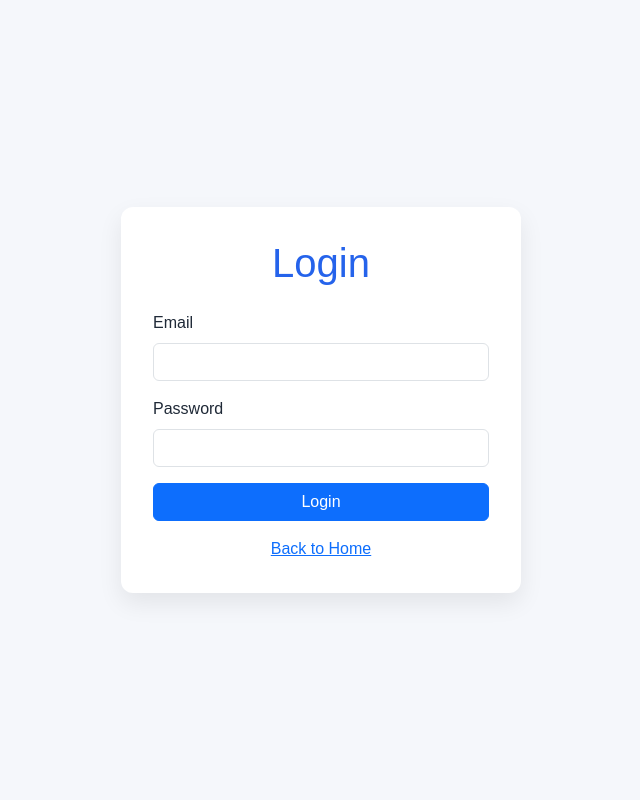
After one commit to sboakye1/StudentMentalHealthDSS, a Flask app: page /login in a window 1280 px wide. The commit adds this page. Shown: the whole page, without its empty margins (319-959 px from the left). Run offline with Flask 3, Linux system fonts and the light colour scheme.

Commit message:
VERSION 2

```diff
--- a/routes/__init__.py
+++ b/routes/__init__.py
@@ -1,6 +1,30 @@
-from flask import render_template, jsonify, request
+from flask import render_template, jsonify, request, session, redirect, url_for, abort
 from database import check_database_health, get_connection
 import uuid
+from functools import wraps
+
+
+def login_required(f):
+    @wraps(f)
+    def decorated_function(*args, **kwargs):
+        if "user_id" not in session:
+            return redirect(url_for("login"))
+        return f(*args, **kwargs)
+    return decorated_function
+
+
+def role_required(role):
+    def decorator(f):
+        @wraps(f)
+        def decorated_function(*args, **kwargs):
+            if "user_id" not in session:
+                return redirect(url_for("login"))
+            if session.get("user_role") != role:
+                expected_dashboard = f"{role}_dashboard"
+                return redirect(url_for(expected_dashboard))
+            return f(*args, **kwargs)
+        return decorated_function
+    return decorator
 
 
 def _get_or_create_dev_student():
@@ -23,11 +47,46 @@ def _get_or_create_dev_student():
 
 def register_routes(app):
 
+    @app.route("/login", methods=["GET", "POST"])
+    def login():
+        error = None
+        if request.method == "POST":
+            email = request.form.get("email")
+            password = request.form.get("password")
+            connection = get_connection()
+            cursor = connection.cursor()
+            cursor.execute(
+                "SELECT id, name, password_hash, role FROM users WHERE email = %s AND is_active = TRUE",
+                (email,)
+            )
+            user = cursor.fetchone()
+            cursor.close()
+            connection.close()
+            if user and user[2] == password:
+                session["user_id"] = user[0]
+                session["user_name"] = user[1]
+                session["user_role"] = user[3]
+                if user[3] == "student":
+                    return redirect(url_for("student_dashboard"))
+                elif user[3] == "counselor":
+                    return redirect(url_for("counselor_dashboard"))
+                elif user[3] == "admin":
+                    return redirect(url_for("admin_dashboard"))
+            else:
+                error = "Invalid email or password."
+        return render_template("login.html", error=error)
+
+    @app.route("/logout")
+    def logout():
+        session.clear()
+        return redirect(url_for("login"))
+
     @app.route("/")
     def home():
         return render_template("index.html")
 
     @app.route("/student/dashboard")
+    @role_required('student')
     def student_dashboard():
         student_id = _get_or_create_dev_student()
         connection = get_connection()
@@ -53,6 +112,7 @@ def register_routes(app):
         return render_template("student_dashboard.html", data=dashboard_data)
 
     @app.route("/student/survey", methods=["GET", "POST"])
+    @role_required('student')
     def student_survey():
         session_id = str(uuid.uuid4())
         if request.method == "POST":
@@ -103,6 +163,7 @@ def register_routes(app):
         return render_template("student_survey.html", questions=questions, result=None)
 
     @app.route("/counselor/dashboard")
+    @role_required('counselor')
     def counselor_dashboard():
         return render_template("counselor_dashboard.html")
 
@@ -115,6 +176,7 @@ def register_routes(app):
         })
 
     @app.route("/admin/dashboard")
+    @role_required('admin')
     def admin_dashboard():
         from flask import current_app
         import routes
--- a/templates/admin_dashboard.html
+++ b/templates/admin_dashboard.html
@@ -19,6 +19,7 @@
         <div class="navbar-nav">
           <a class="nav-link" href="{{ url_for('student_dashboard') }}">Student Dashboard</a>
           <a class="nav-link" href="{{ url_for('counselor_dashboard') }}">Counselor Dashboard</a>
+          <a class="nav-link" href="{{ url_for('logout') }}">Logout</a>
         </div>
       </div>
     </nav>
--- a/templates/counselor_dashboard.html
+++ b/templates/counselor_dashboard.html
@@ -15,6 +15,7 @@
         <a href="{{ url_for('home') }}" class="button">Home</a>
         <a href="{{ url_for('student_dashboard') }}" class="button">Student Dashboard</a>
         <a href="{{ url_for('admin_dashboard') }}" class="button">Admin Dashboard</a>
+        <a href="{{ url_for('logout') }}" class="button">Logout</a>
       </div>
     </main>
   </body>
--- a/templates/index.html
+++ b/templates/index.html
@@ -13,7 +13,7 @@
       <div class="status-box">
         <strong>Development Status:</strong> Project Setup Complete
       </div>
-      <a href="{{ url_for('student_dashboard') }}" class="button">Go to Student Dashboard</a>
+      <a href="{{ url_for('login') }}" class="button">Go to Login</a>
     </main>
   </body>
 </html>
--- /dev/null
+++ b/templates/login.html
@@ -0,0 +1,58 @@
+<!doctype html>
+<html lang="en">
+  <head>
+    <meta charset="utf-8">
+    <meta name="viewport" content="width=device-width, initial-scale=1">
+    <title>Login - Student Mental Health Resource DSS</title>
+    <link href="https://cdn.jsdelivr.net/npm/bootstrap@5.3.0/dist/css/bootstrap.min.css" rel="stylesheet">
+    <link rel="stylesheet" href="{{ url_for('static', filename='css/style.css') }}">
+    <style>
+      body {
+        background: #f5f7fb;
+        display: flex;
+        align-items: center;
+        justify-content: center;
+        min-height: 100vh;
+        margin: 0;
+      }
+      .login-container {
+        background: white;
+        padding: 2rem;
+        border-radius: 12px;
+        box-shadow: 0 10px 25px rgba(0, 0, 0, 0.08);
+        max-width: 400px;
+        width: 100%;
+      }
+      .login-container h1 {
+        color: #2563eb;
+        margin-bottom: 1.5rem;
+        text-align: center;
+      }
+    </style>
+  </head>
+  <body>
+    <div class="login-container">
+      <h1>Login</h1>
+      {% if error %}
+      <div class="alert alert-danger" role="alert">
+        {{ error }}
+      </div>
+      {% endif %}
+      <form method="POST" action="{{ url_for('login') }}">
+        <div class="mb-3">
+          <label for="email" class="form-label">Email</label>
+          <input type="email" class="form-control" id="email" name="email" required>
+        </div>
+        <div class="mb-3">
+          <label for="password" class="form-label">Password</label>
+          <input type="password" class="form-control" id="password" name="password" required>
+        </div>
+        <button type="submit" class="btn btn-primary w-100">Login</button>
+      </form>
+      <div class="mt-3 text-center">
+        <a href="{{ url_for('home') }}">Back to Home</a>
+      </div>
+    </div>
+    <script src="https://cdn.jsdelivr.net/npm/bootstrap@5.3.0/dist/js/bootstrap.bundle.min.js"></script>
+  </body>
+</html>
--- a/templates/student_dashboard.html
+++ b/templates/student_dashboard.html
@@ -63,6 +63,7 @@
       </div>
 
       <a href="{{ url_for('home') }}" class="button">Back to Home</a>
+       <a href="{{ url_for('logout') }}" class="button">Logout</a>
     </main>
   </body>
 </html>
```
Also changed, not shown: database/seed.sql (added, +21 -0 lines).
